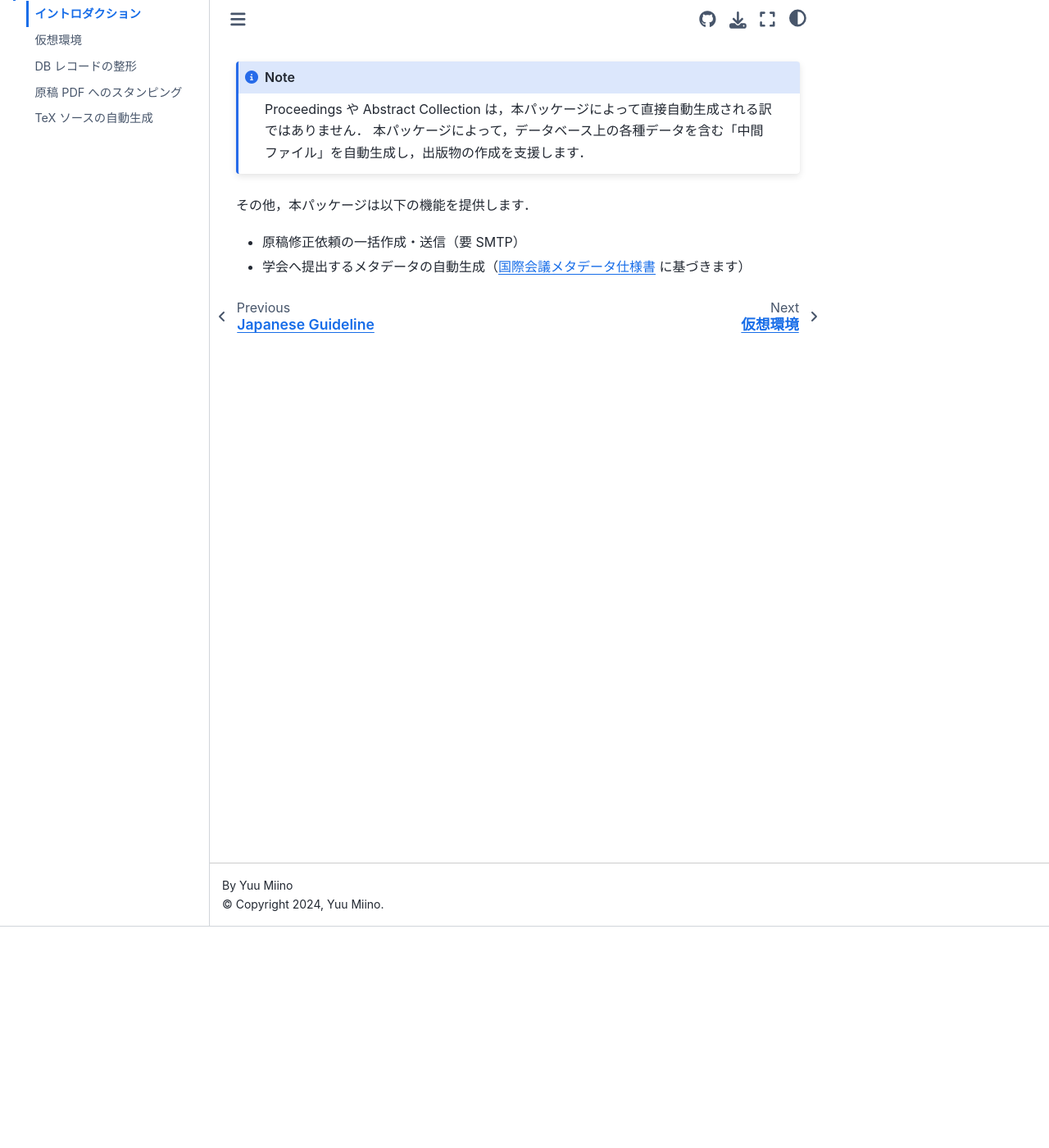
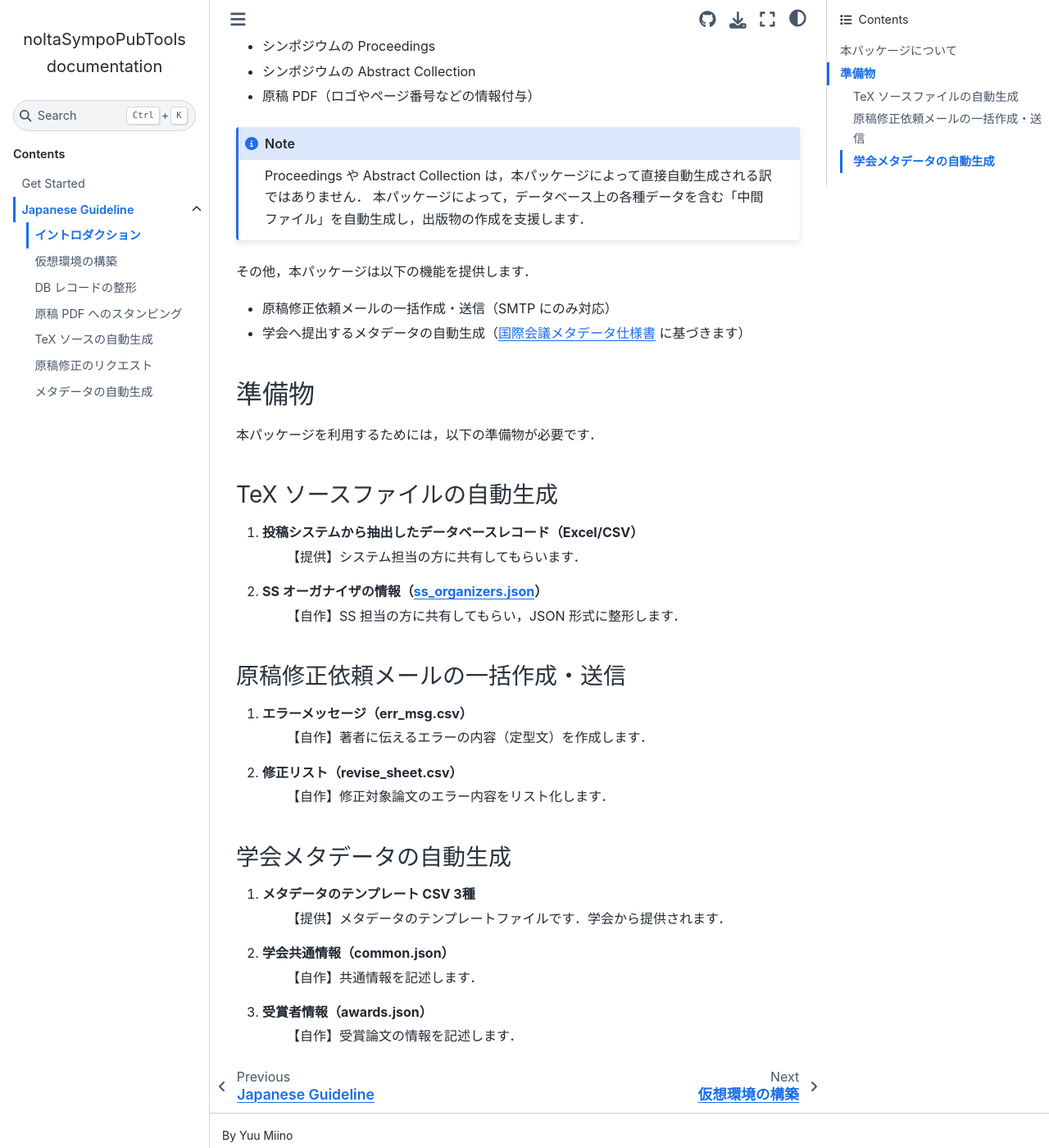
Before and after one commit to Yuu-Miino-NUE/noltaSympoPubTools, a Sphinx documentation site: the page built from docs/_contents/ja_guideline/introduction.rst, in a window 1280 px wide and 1400 px high, scrolled down 270 px. Shown: the whole window at 82% size. Built offline with Sphinx 7.4.7 and the Sphinx Book theme 1.1.4, drawn with Linux system fonts in a browser that asks for light colours; pages that are not in the unit, such as notebooks, are missing from menus.

Commit message:
Update introduction, add other docs

```diff
--- /dev/null
+++ b/docs/_contents/ja_guideline/generate_meta.rst
@@ -0,0 +1,2 @@
+メタデータの自動生成
+=======================
--- a/docs/_contents/ja_guideline/generate_tex.rst
+++ b/docs/_contents/ja_guideline/generate_tex.rst
@@ -7,6 +7,8 @@ TeX ソースの自動生成
 .. note::
 
     :ref:`ページ番号まで付与 <save_page>` された ``data.json`` をあらかじめ準備しておきましょう．
+
+.. _sso_json:
 
 SS オーガナイザ JSON
 ---------------------------------------
--- a/docs/_contents/ja_guideline/index.rst
+++ b/docs/_contents/ja_guideline/index.rst
@@ -13,3 +13,5 @@ Japanese Guideline
     load_from_db
     stamp_pdf
     generate_tex
+    request_revise
+    generate_meta
--- a/docs/_contents/ja_guideline/introduction.rst
+++ b/docs/_contents/ja_guideline/introduction.rst
@@ -4,12 +4,15 @@
 イントロダクション
 ===================
 
+本パッケージについて
+---------------------------
+
 :mod:`noltaSympoPubTools` は，`電子情報通信学会 NOLTA ソサイエティ`_ が主催する国際シンポジウム NOLTA の出版物について，その作成を支援する目的で構成された Python パッケージです．
 対象となる出版物は，以下の通りです．
 
 - シンポジウムの Proceedings
 - シンポジウムの Abstract Collection
-- 原稿 PDF: ロゴやページ番号などの情報を付与
+- 原稿 PDF（ロゴやページ番号などの情報付与）
 
 .. note::
 
@@ -18,5 +21,36 @@
 
 その他，本パッケージは以下の機能を提供します．
 
-- 原稿修正依頼の一括作成・送信（要 SMTP）
+- 原稿修正依頼メールの一括作成・送信（SMTP にのみ対応）
 - 学会へ提出するメタデータの自動生成（国際会議メタデータ仕様書_ に基づきます）
+
+準備物
+----------------
+
+本パッケージを利用するためには，以下の準備物が必要です．
+
+TeX ソースファイルの自動生成
+^^^^^^^^^^^^^^^^^^^^^^^^^^^^^^^^^^^^^^^^^^^^^^^^^^^^^^^^^^^^^^^^^^
+
+1. 投稿システムから抽出したデータベースレコード（Excel/CSV）
+    【提供】システム担当の方に共有してもらいます．
+2. SS オーガナイザの情報（:ref:`ss_organizers.json <sso_json>`）
+    【自作】SS 担当の方に共有してもらい，JSON 形式に整形します．
+
+原稿修正依頼メールの一括作成・送信
+^^^^^^^^^^^^^^^^^^^^^^^^^^^^^^^^^^^^^^^^^^^^^^^^^^^^^^^^^^^^^^^^^^
+
+1. エラーメッセージ（err_msg.csv）
+    【自作】著者に伝えるエラーの内容（定型文）を作成します．
+2. 修正リスト（revise_sheet.csv）
+    【自作】修正対象論文のエラー内容をリスト化します．
+
+学会メタデータの自動生成
+^^^^^^^^^^^^^^^^^^^^^^^^^^^^^^^^^^^^^^^^^^^^^^^^^^^^^^^^^^^^^^^^^^
+
+1. メタデータのテンプレート CSV 3種
+    【提供】メタデータのテンプレートファイルです．学会から提供されます．
+2. 学会共通情報（common.json）
+    【自作】共通情報を記述します．
+3. 受賞者情報（awards.json）
+    【自作】受賞論文の情報を記述します．
--- /dev/null
+++ b/docs/_contents/ja_guideline/request_revise.rst
@@ -0,0 +1,2 @@
+原稿修正のリクエスト
+============================
```
Also changed, not shown: docs/_contents/ja_guideline/venv.rst (+4 -4 lines), 1 other file.
